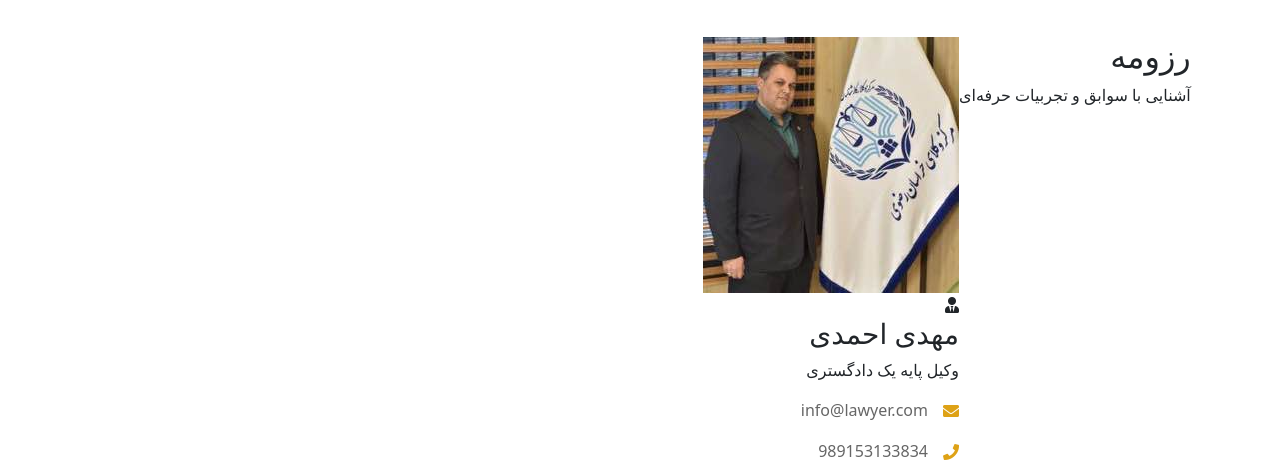
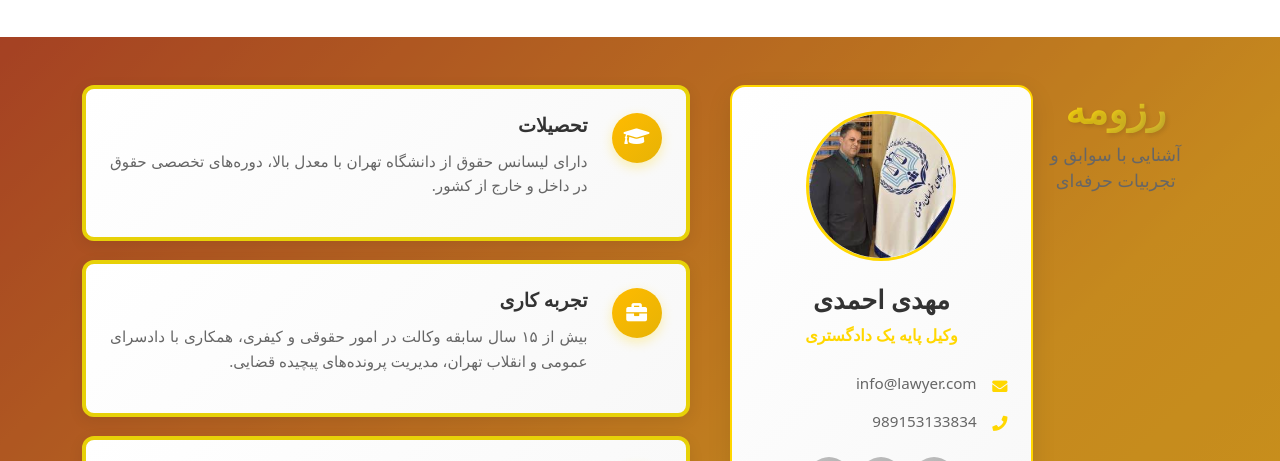
Before and after one commit to aRiAn-jsx/lawyer-project, a plain HTML site: page index.html in a window 1280 px wide. Shown: the part 2050-2511 px from the top of the page. Drawn offline with nearby package versions, Linux system fonts and the light colour scheme.

Commit message:
Update style.css

```diff
--- a/style.css
+++ b/style.css
@@ -1342,3 +1342,278 @@ header .Menu ul li:hover {
   color: #dea216;
   transform: scale(1.1);
 }
+
+/* رزومه  */
+.resume-section {
+  padding: 3rem 0;
+  background: linear-gradient(135deg, #c5390e 0%, #f3a007 50%, #ffbb00 100%);
+  position: relative;
+  overflow: hidden;
+}
+
+.resume-section::before {
+  content: '';
+  position: absolute;
+  top: 0;
+  left: 0;
+  right: 0;
+  bottom: 0;
+  background-color: #595555;
+  opacity: 0.3;
+}
+
+.resume-header {
+  text-align: center;
+  margin-bottom: 2.5rem;
+  color: #333;
+  opacity: 0;
+  transform: translateY(30px);
+  transition: all 0.8s ease-out;
+}
+
+.resume-header.animate {
+  opacity: 1;
+  transform: translateY(0);
+}
+
+.resume-header h2 {
+  font-size: 2.5rem;
+  margin-bottom: 0.5rem;
+  font-weight: 700;
+  background: linear-gradient(135deg, #ffd700, #c9b037);
+  -webkit-background-clip: text;
+  -webkit-text-fill-color: transparent;
+  background-clip: text;
+  text-shadow: 2px 2px 4px rgba(0,0,0,0.1);
+}
+
+.resume-header p {
+  font-size: 1.1rem;
+  color: #666;
+}
+
+.resume-content {
+  display: grid;
+  grid-template-columns: 1fr 2fr;
+  gap: 2.5rem;
+  align-items: start;
+}
+
+.resume-profile {
+  background: linear-gradient(135deg, #ffffff 0%, #f8f8f8 100%);
+  border-radius: 15px;
+  padding: 1.5rem;
+  text-align: center;
+  color: #333;
+  box-shadow: 0 8px 25px rgba(0,0,0,0.1);
+  border: 2px solid #ffd700;
+  opacity: 0;
+  transform: translateX(-50px);
+  transition: all 0.8s ease-out 0.3s;
+}
+
+.resume-profile.animate {
+  opacity: 1;
+  transform: translateX(0);
+}
+
+.profile-image {
+  position: relative;
+  width: 150px;
+  height: 150px;
+  margin: 0 auto 1.5rem;
+  border-radius: 50%;
+  overflow: hidden;
+  border: 3px solid #ffd700;
+}
+
+.profile-image img {
+  width: 100%;
+  height: 100%;
+  object-fit: cover;
+  transition: transform 0.3s ease;
+}
+
+.profile-overlay {
+  position: absolute;
+  top: 0;
+  left: 0;
+  right: 0;
+  bottom: 0;
+  background: rgba(255,215,0,0.3);
+  display: flex;
+  align-items: center;
+  justify-content: center;
+  opacity: 0;
+  transition: opacity 0.3s ease;
+}
+
+.profile-image:hover .profile-overlay {
+  opacity: 1;
+}
+
+.profile-image:hover img {
+  transform: scale(1.1);
+}
+
+.profile-overlay i {
+  font-size: 2.5rem;
+  color: white;
+}
+
+.profile-info h3 {
+  font-size: 1.6rem;
+  margin-bottom: 0.5rem;
+  font-weight: 700;
+  color: #333;
+}
+
+.profile-info .title {
+  font-size: 1rem;
+  color: #ffd700;
+  margin-bottom: 1.5rem;
+  font-weight: 600;
+}
+
+.contact-info {
+  text-align: right;
+}
+
+.contact-item {
+  display: flex;
+  align-items: center;
+  margin-bottom: 0.8rem;
+  font-size: 0.95rem;
+}
+
+.contact-item i {
+  margin-left: 0.8rem;
+  color: #ffd700;
+  width: 18px;
+}
+
+.social-links {
+  display: flex;
+  justify-content: center;
+  gap: 0.8rem;
+  margin-top: 1.5rem;
+}
+
+.social-links a {
+  display: flex;
+  align-items: center;
+  justify-content: center;
+  width: 40px;
+  height: 40px;
+  background: linear-gradient(135deg, #c0c0c0, #a8a8a8);
+  border-radius: 50%;
+  color: white;
+  font-size: 1.2rem;
+  transition: all 0.3s ease;
+}
+
+.social-links a:hover {
+  background: linear-gradient(135deg, #ffd700, #c9b037);
+  transform: translateY(-3px);
+  box-shadow: 0 5px 15px rgba(255,215,0,0.4);
+}
+
+.resume-details {
+  display: grid;
+  gap: 1.2rem;
+}
+
+.resume-item {
+  display: flex;
+  align-items: flex-start;
+  gap: 1.5rem;
+  background: linear-gradient(135deg, #ffffff 0%, #f8f8f8 100%);
+  border-radius: 12px;
+  padding: 1.5rem;
+  color: #333;
+  box-shadow: 0 4px 15px rgba(0,0,0,0.08);
+  border: 1px solid #e0e0e0;
+  opacity: 0;
+  transform: translateX(50px);
+  transition: all 0.6s ease-out;
+  border: #e7d108 4px solid;
+
+}
+
+.resume-item.animate {
+  opacity: 1;
+  transform: translateX(0);
+}
+
+.resume-item:nth-child(1) { transition-delay: 0.5s; }
+.resume-item:nth-child(2) { transition-delay: 0.6s; }
+.resume-item:nth-child(3) { transition-delay: 0.7s; }
+.resume-item:nth-child(4) { transition-delay: 0.8s; }
+.resume-item:nth-child(5) { transition-delay: 0.9s; }
+.resume-item:nth-child(6) { transition-delay: 1s; }
+.resume-item:nth-child(7) { transition-delay: 1.1s; }
+.resume-item:nth-child(8) { transition-delay: 1.2s; }
+
+.resume-icon {
+  flex-shrink: 0;
+  width: 50px;
+  height: 50px;
+  background: linear-gradient(135deg, #ffbb00, #e7b305);
+  border-radius: 50%;
+  display: flex;
+  align-items: center;
+  justify-content: center;
+  font-size: 1.3rem;
+  color: white;
+  box-shadow: 0 4px 12px rgba(255,215,0,0.3);
+}
+
+.resume-text h4 {
+  font-size: 1.2rem;
+  margin-bottom: 0.8rem;
+  color: #333;
+  font-weight: 600;
+}
+
+.resume-text p {
+  font-size: 0.95rem;
+  line-height: 1.6;
+  text-align: justify;
+  color: #666;
+}
+
+/* Responsive */
+@media (max-width: 768px) {
+  .resume-section {
+      padding: 2rem 0;
+  }
+
+  .resume-content {
+      grid-template-columns: 1fr;
+      gap: 1.5rem;
+  }
+
+  .resume-header h2 {
+      font-size: 2rem;
+  }
+
+  .profile-image {
+      width: 120px;
+      height: 120px;
+  }
+
+  .resume-item {
+      flex-direction: column;
+      text-align: center;
+      gap: 1rem;
+      padding: 1.2rem;
+  }
+
+  .resume-text {
+      text-align: center;
+  }
+
+  .resume-details {
+      gap: 1rem;
+  }
+}
```
